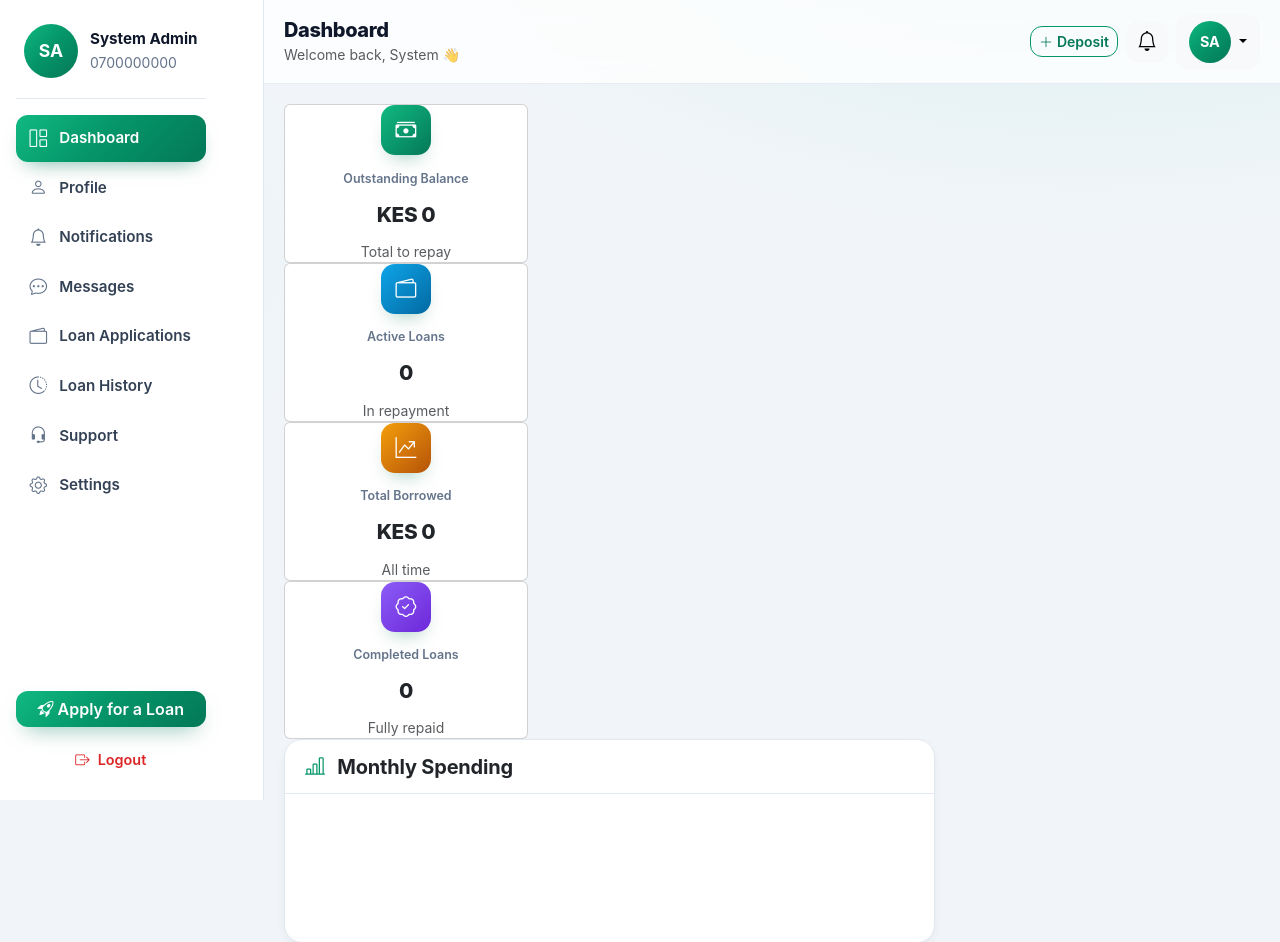
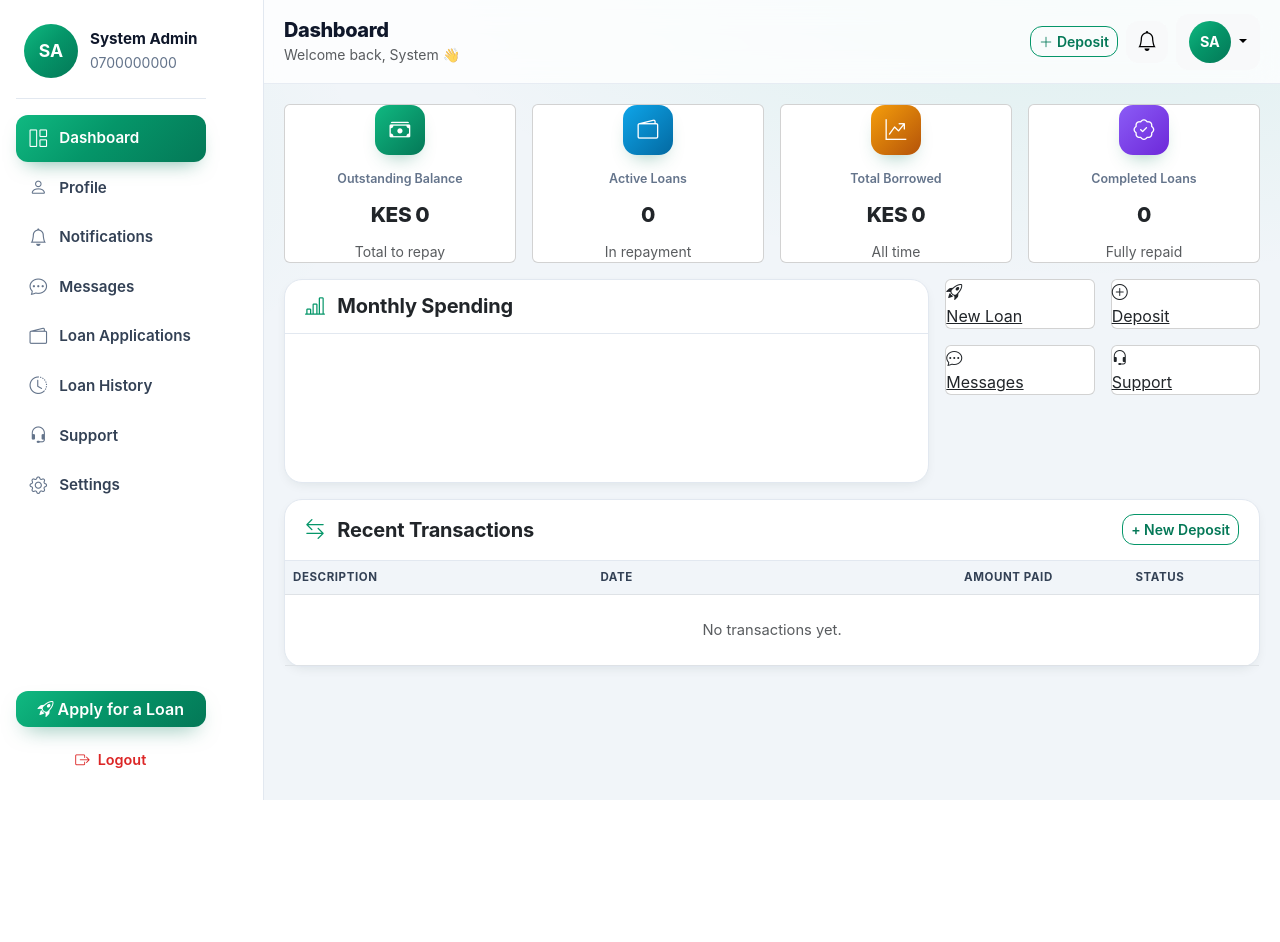
Before and after one commit to trippie412/easysaff.com, a Flask app: page /dashboard/ in a window 1280 px wide. Shown: the top 942 px of the page. After the commit the page ends 800 px from the top, so only its background shows below. Run offline with Flask 3, Linux system fonts and the light colour scheme; a user stored in the database is signed in.

Commit message:
Remove dashboard notification panel and reorganize layout

```diff
--- a/app/templates/dashboard/index.html
+++ b/app/templates/dashboard/index.html
@@ -14,8 +14,10 @@
 
 
 <!-- =========================================================
-     STATISTICS
+     SUMMARY STATISTICS
      ========================================================= -->
+
+<div class="row g-3">
 
     <!-- Outstanding Balance -->
     <div class="col-6 col-xl-3">
@@ -120,13 +122,20 @@
 
     </div>
 
+</div>
 
 
 <!-- =========================================================
      MONTHLY SPENDING + QUICK ACTIONS
      ========================================================= -->
 
-<!-- Monthly Spending -->
+<div class="row g-3 mt-0">
+
+
+    <!-- =====================================================
+         MONTHLY SPENDING
+         ===================================================== -->
+
     <div class="col-lg-8">
 
         <div class="card app-card h-100">
@@ -160,7 +169,10 @@
     </div>
 
 
-<!-- Quick Actions -->
+    <!-- =====================================================
+         QUICK ACTIONS
+         ===================================================== -->
+
     <div class="col-lg-4">
 
         <div class="row g-3">
@@ -241,22 +253,25 @@
 
             </div>
 
+        </div>
 
     </div>
 
 </div>
 
 
-
 <!-- =========================================================
      RECENT TRANSACTIONS
      ========================================================= -->
+
+<div class="row g-3 mt-0">
 
     <div class="col-12">
 
         <div class="card app-card">
 
 
+            <!-- Header -->
             <div
                 class="card-header app-card-header d-flex justify-content-between align-items-center flex-wrap gap-2"
             >
@@ -280,10 +295,13 @@
             </div>
 
 
+            <!-- Table -->
             <div class="table-responsive">
 
                 <table class="table app-table align-middle mb-0">
 
+
+                    <!-- Table Head -->
                     <thead>
 
                         <tr>
@@ -309,12 +327,15 @@
                     </thead>
 
 
+                    <!-- Table Body -->
                     <tbody>
 
                         {% for t in recent_transactions %}
 
                         <tr>
 
+
+                            <!-- Description -->
                             <td>
 
                                 <div
@@ -351,6 +372,7 @@
                             </td>
 
 
+                            <!-- Date -->
                             <td class="text-muted small">
 
                                 {{ t.created_at.strftime('%d %b %Y') }}
@@ -358,6 +380,7 @@
                             </td>
 
 
+                            <!-- Amount -->
                             <td class="text-end fw-semibold">
 
                                 {{ t.total_amount|kes }}
@@ -365,6 +388,7 @@
                             </td>
 
 
+                            <!-- Status -->
                             <td class="text-center">
 
                                 {{ status_badge(t.status) }}
@@ -399,5 +423,7 @@
 
     </div>
 
+</div>
+
 
 {% endblock %}
```
Lines whose indentation alone changed are shown as unchanged.
